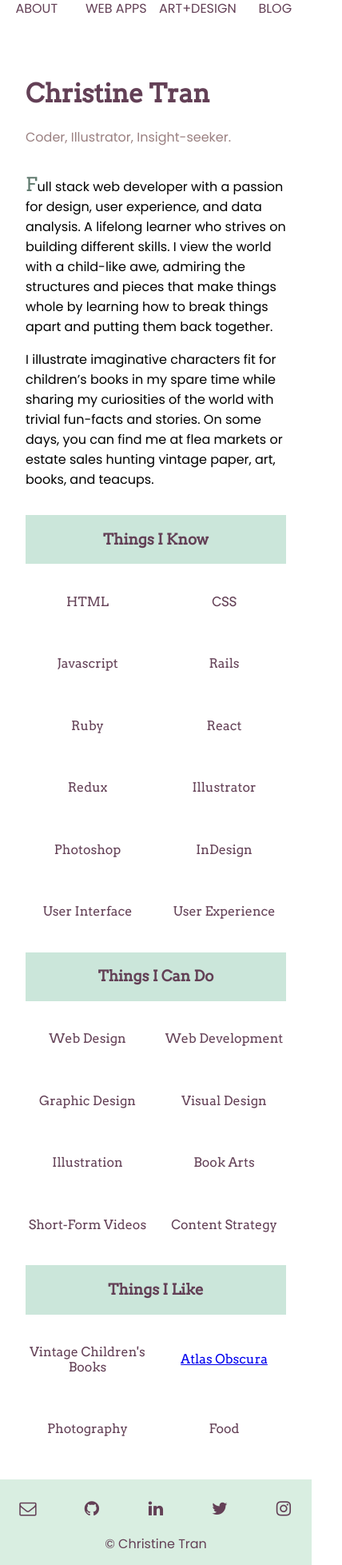
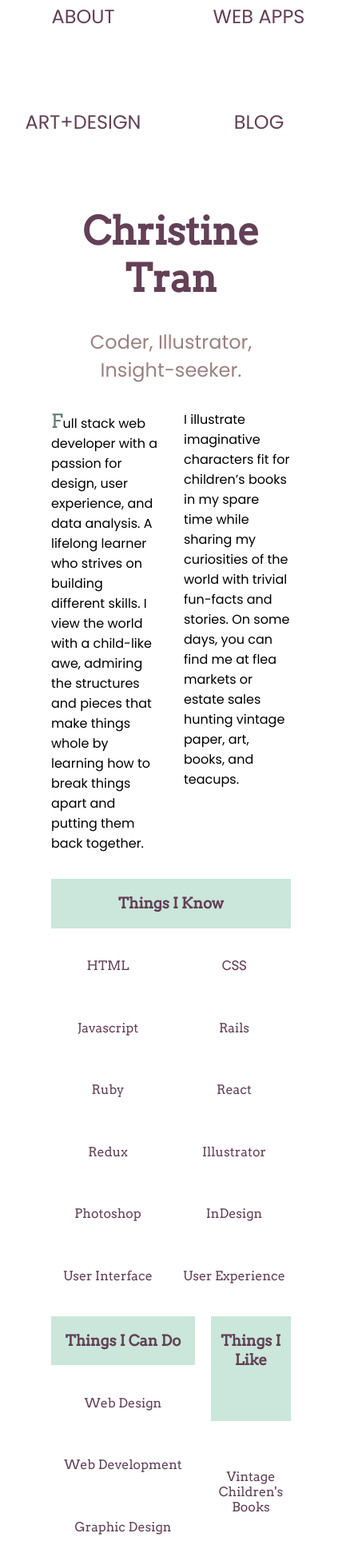
Before and after one commit to christinetran825/tofukid-website, a React (Create React App) app: page / in a window 390 px wide. Shown: the part 40-1997 px from the top of the page at 80% size, 428 px wide, since content can reach past the window. Built offline with nearby package versions, Linux system fonts and the light colour scheme.

Commit message:
refactored ALL media queries

```diff
--- a/src/App.css
+++ b/src/App.css
@@ -123,6 +123,7 @@ footer {
 
 .cover-title {
   grid-area: cover-title;
+  font-size: larger;
 }
 
 .blurb {
@@ -218,7 +219,8 @@ p.notes {
   grid-template-areas:
     "webapp-1"
     "webapp-2"
-    "webapp-3";
+    "webapp-3"
+    "webapp-4";
 }
 
 .webapp {
@@ -286,95 +288,172 @@ p.notes {
 }
 
 /****************** Queries ******************/
+@media (min-width: 360px) {
+  body {
+    font-size: smaller;
+  }
 
-/* @media (min-width: 768px) {
-  .wrapper {
+  nav {
+    grid-template-columns: repeat(auto-fit, minmax(6em, 1fr));
+  }
+
+  .socials {
+    grid-template-columns: repeat(auto-fit, minmax(4em, 1fr));
+  }
+}
+
+
+@media (max-width: 768px) {
+  body {
+    font-size: medium;
+  }
+
+  .container {
+    padding: 0 4em 4em 4em;
+  }
+
+  nav {
+    grid-template-columns: repeat(auto-fit, minmax(7em, 1fr));
+    font-size: x-large;
+  }
+
+  footer {
+    font-size: large;
+  }
+
+  .copyright {
+    grid-column: 1 / -1;
+  }
+
+  .socials {
+    grid-gap: 2em;
+    grid-template-columns: repeat(auto-fit, minmax(6em, 1fr));
+  }
+
+  .about {
     display: grid;
-    grid-template-columns: repeat(3, 1fr);
-    grid-auto-rows: minmax(6.25em, auto);
+    grid-gap: 1em;
     grid-template-areas:
-      "hd   hd   hd"
-      "main main main"
-      "ft   ft   ft";
+      "hero"
+      "cover-title"
+      "blurb"
+      "the-experiences";
+  }
+
+  .cover-title {
+    font-size: x-large;
+    text-align: center;
+  }
+
+  .about .blurb {
+    display: grid;
+    grid-gap: 2em;
+    grid-template-columns: repeat(auto-fit, minmax(6em, 1fr));
+  }
+
+  span {
+    color: var(--span-txt-color);
+    grid-area: cover-title;
+  }
+
+  .experiences {
+    display: grid;
+    grid-gap: 1.25em;
+    grid-template-columns: repeat(auto-fit, minmax(10em, 1fr));
+    grid-template-areas:
+      "skills-1 skills-1 skills-1"
+      "skills-2 skills-2 skills-3";
     align-content: center;
   }
 
-  .socials {
-    padding: 0 3.125em;
+  .know {
+    grid-column: 1/-1;
+    grid-row: 1/2;
+    grid-area: skills-1;
+  }
+  .do {
+    grid-column: 1/3;
+    grid-row: 2/-1;
+    grid-area: skills-2;
+  }
+  .like {
+    grid-column: 3/-1;
+    grid-row: 2/-1;
+    grid-area: skills-3;
   }
 
-  .container {
-    padding: 0 3.125em;
+  .page {
+    font-size: large;
   }
 
-  .copyright {
-    grid-column: 6 / -1;
-  }
-  .experiences {
-    grid-template-columns: repeat(auto-fit, minmax(8em, 1fr));
-    grid-template-areas:
-      "skills-1 skills-2 skills-3";
+  .page h1 {
+    text-align: center;
+    font-size: 300%;
   }
 
-  .experience {
-    display: grid;
-    grid-gap: 0.625em;
-    grid-template-columns: repeat(auto-fit, minmax(5em, 1fr));
-    align-items: center;
-    text-align: center;
+  .page-work {
+    grid-area: projects;
+    font-size: large;
   }
 
-  /*** All components! ***/
-/*
-  .illustrations,
-  .books,
-  .brands,
-  .webapps,
-  .illustration,
-  .book,
-  .brand {
-    display: grid;
-    grid-gap: 1.25em;
-  }
-
-  .webapps {
-    grid-template-columns: repeat(auto-fit, minmax(18.75em, 1fr));
+  .page-work-header h2 {
+    font-size: xx-large;
   }
 
   .illustrations,
   .books,
   .brands {
-    grid-template-columns: repeat(auto-fit, minmax(31.875em, 1fr));
+    font-size: smaller;
   }
 
-  .book {
-    grid-template-columns: repeat(auto-fit, minmax(11.25em, 1fr));
+  .illustration h3,
+  .book h3,
+  .brand h3 {
+    padding: 0.50em;
   }
 
-  .webapp .details {
-    padding: 0 0.625em;
+  p.notes {
+    font-size: smaller;
   }
 
-  .illustration .title,
-  .book .title,
-  .brand .title {
-    font-size: 1em;
+  .webapp .title {
+    display: grid;
+    grid-template-areas:
+      "project-name links";
   }
 
-  .illustration .details,
-  .book .details,
-  .brand .details {
-    grid-column: 2 / -1;
+  .webapp .project-name h3 {
+    font-size: xx-large;
   }
 
-  .illustration .images,
-  .book .images,
-  .brand .images  {
-    grid-column: 1 / -1;
-    grid-template-columns: repeat(auto-fit, minmax(2em, 1fr));
+  .webapp .links {
+    display: grid;
+    grid-template-columns: repeat(auto-fit, minmax(6em, 1fr));
+    font-size: x-large;
   }
 
-} */
+  .images {
+    grid-gap: 0.5em;
+    grid-template-columns: repeat(auto-fit, minmax(10em, 1fr));
+    padding-bottom: 1em;
+  }
+
+  .images img {
+    width: 100%;
+  }
+/*
+  .images.unique {
+  }
+
+  .unique img:nth-child(1) {
+    grid-column: 3 / 3;
+  }
+  .unique img:nth-child(2) {
+    grid-column: 1 / 3;
+  } */
+
+
+}
 
 /****************** LAPTOPS ******************/
 /*
```
